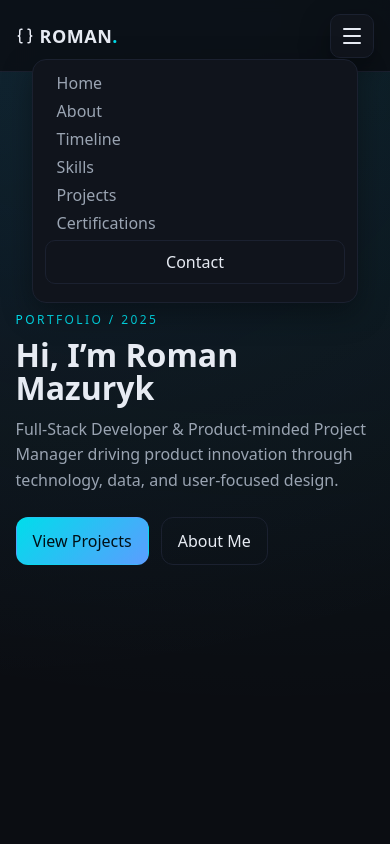
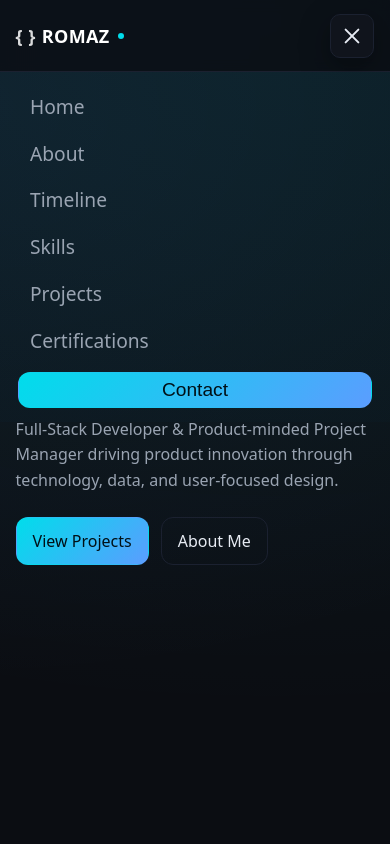
Before and after one commit to romahawk/portfolio-react, a React (Vite) app: page / in a window 390 px wide. Both pictures are taken after a click on the button "Toggle navigation". Shown: the top 844 px of the page. Built offline with nearby package versions, Linux system fonts and the light colour scheme.

Commit message:
fixed mobile navigation

```diff
--- a/src/assets/css/main.css
+++ b/src/assets/css/main.css
@@ -56,32 +56,74 @@ main { padding-top: 72px; }
   gap: 16px;
 }
 
+/* logo stays as you had it */
 .nav__logo {
+  display: flex;
+  align-items: center;
+  gap: 6px;
   font-weight: 800;
-  letter-spacing: 0.5px;
   font-size: 18px;
+  letter-spacing: 0.4px;
+  color: #fff;
 }
-.nav__logo-accent { color: var(--brand); }
+.nav__logo-brace { opacity: .85; }
+.nav__logo-text { text-transform: uppercase; }
+.nav__logo-accent {
+  width: 6px;
+  height: 6px;
+  background: #00ddeb;
+  border-radius: 999px;
+  display: inline-block;
+  margin-left: 2px;
+}
 
-/* Hamburger */
+/* ==== Hamburger (hidden by default) ==== */
 .nav__toggle {
-  display: none;
-  width: 44px; height: 44px;
+  display: none;              /* <— hide on desktop */
+  position: relative;
+  width: 44px;
+  height: 44px;
   border: 1px solid var(--border);
   border-radius: 10px;
   background: var(--panel);
   box-shadow: var(--shadow);
-}
-.nav__toggle-bar {
-  display: block; width: 18px; height: 2px; margin: 5px auto;
-  background: var(--text);
-  border-radius: 2px;
+  cursor: pointer;
 }
 
-/* Links */
+.nav__toggle-bar {
+  position: absolute;
+  left: 50%;
+  width: 20px;
+  height: 2px;
+  background: var(--text);
+  border-radius: 999px;
+  transform: translateX(-50%);
+  transition: transform .25s ease, opacity .25s ease;
+}
+.nav__toggle-bar:nth-child(1) { top: 13px; }
+.nav__toggle-bar:nth-child(2) { top: 20px; }
+.nav__toggle-bar:nth-child(3) { top: 27px; }
+
+/* X state */
+.nav__toggle.x .nav__toggle-bar:nth-child(1) {
+  top: 50%;
+  transform: translate(-50%, -50%) rotate(45deg);
+}
+.nav__toggle.x .nav__toggle-bar:nth-child(2) {
+  opacity: 0;
+}
+.nav__toggle.x .nav__toggle-bar:nth-child(3) {
+  top: 50%;
+  transform: translate(-50%, -50%) rotate(-45deg);
+}
+
+/* desktop links */
 .nav__list {
-  list-style: none; margin: 0; padding: 0;
-  display: flex; gap: 18px;
+  list-style: none;
+  margin: 0;
+  padding: 0;
+  display: flex;
+  gap: 18px;
 }
 .nav__link {
   padding: 10px 12px;
@@ -93,50 +135,67 @@ main { padding-top: 72px; }
 .nav__link:active { transform: translateY(1px); }
 .nav__cta { color: var(--text); border: 1px solid var(--border); }
 
-/* Mobile nav */
+/* ===== MOBILE ===== */
 @media (max-width: 800px) {
   .nav {
     grid-template-columns: auto 1fr;
     position: relative;
   }
+
   .nav__toggle {
-    display: inline-block;
+    display: inline-block;    /* <— show only on mobile */
     justify-self: end;
   }
+
+  /* turn desktop row into sliding panel */
   .nav__list {
-    position: absolute;          /* ⬅ float it under the bar */
-    top: calc(100% + 1px);
-    left: 16px;
-    right: 16px;                 /* ⬅ now it will stretch nicely */
+    position: fixed;
+    top: 72px;
+    left: 0;
+    width: 100%;
+    height: calc(50vh - 72px);
+    background: radial-gradient(1200px 800px at 70% -10%, rgba(0,221,235,0.08), transparent),
+                radial-gradient(900px 600px at -10% 10%, rgba(91,157,255,0.08), transparent),
+                var(--bg);
+    display: flex;
     flex-direction: column;
-    padding: 12px 12px 18px;
-    gap: 6px;
-    background: var(--panel);
-    border: 1px solid var(--border);
-    border-radius: 14px;
-    transform: translateY(-8px);
+    gap: 16px;
+    padding: 20px 18px 28px;
+    overflow-y: auto;
+    z-index: 40;
+    transform: translateX(100%);
     opacity: 0;
     pointer-events: none;
-    transition: opacity .18s ease, transform .18s ease;
-    box-shadow: var(--shadow);
+    transition: transform .2s ease-out, opacity .2s ease-out;
   }
 
   .nav__list--open {
-    transform: translateY(0);
+    transform: translateX(0);
     opacity: 1;
     pointer-events: auto;
   }
 
   .nav__link {
     width: 100%;
+    padding: 16px 12px;
+    font-size: 1.2rem;
+    line-height: 1.6;
+    border-radius: 0;
   }
 
   .nav__cta {
-    display: block;
+    margin-top: auto;
+    width: 100%;
     text-align: center;
-    border-radius: 10px;
+    padding: 6px 24px;
+    font-size: 1.2rem;
+    background: #8f93941c;
+    color: #fff;
+    border-radius: 12px;
+    border: 1px solid #15a8a865;
   }
 }
+
 
 /* -------- Hero -------- */
 .hero {
--- a/src/components/Navbar.jsx
+++ b/src/components/Navbar.jsx
@@ -1,43 +1,48 @@
-import React, { useState } from "react";
-import { Braces } from "lucide-react";
+import { useState } from "react";
 
+export default function Navbar() {
+  const [isOpen, setIsOpen] = useState(false);
 
-const Navbar = () => {
-  const [open, setOpen] = useState(false);
-  const toggle = () => setOpen((v) => !v);
-  const close = () => setOpen(false);
+  const toggleNav = () => setIsOpen((prev) => !prev);
 
   return (
     <header className="site-header">
       <nav className="nav container">
-        <a href="#home" className="nav__logo" onClick={close}>
-          <Braces size={18} className="icon mr-1" />
-          ROMAN<span className="nav__logo-accent">.</span>
-        </a>
+        {/* logo */}
+        <div className="nav__logo">
+          <span className="nav__logo-brace">{'{ }'}</span>
+          <span className="nav__logo-text">ROMAZ</span>
+          <span className="nav__logo-accent"></span>
+        </div>
 
+        {/* mobile toggle */}
         <button
-          className="nav__toggle"
-          aria-label="Toggle menu"
-          aria-expanded={open}
-          onClick={toggle}
+          className={`nav__toggle ${isOpen ? "x" : ""}`}
+          onClick={toggleNav}
+          aria-label="Toggle navigation"
         >
-          <span className="nav__toggle-bar" />
-          <span className="nav__toggle-bar" />
-          <span className="nav__toggle-bar" />
+          <span className="nav__toggle-bar"></span>
+          <span className="nav__toggle-bar"></span>
+          <span className="nav__toggle-bar"></span>
         </button>
 
-        <ul className={`nav__list ${open ? "nav__list--open" : ""}`}>
-          <li className="nav__item"><a href="#home" className="nav__link" onClick={close}>Home</a></li>
-          <li className="nav__item"><a href="#about" className="nav__link" onClick={close}>About</a></li>
-          <li className="nav__item"><a href="#timeline" className="nav__link" onClick={close}>Timeline</a></li>
-          <li className="nav__item"><a href="#skills" className="nav__link" onClick={close}>Skills</a></li>
-          <li className="nav__item"><a href="#projects" className="nav__link" onClick={close}>Projects</a></li>
-          <li className="nav__item"><a href="#certifications" className="nav__link" onClick={close}>Certifications</a></li>
-          <li className="nav__item"><a href="#contact" className="nav__link nav__cta" onClick={close}>Contact</a></li>
+        {/* links */}
+        <ul className={`nav__list ${isOpen ? "nav__list--open" : ""}`}>
+          <li><a href="#home" className="nav__link" onClick={() => setIsOpen(false)}>Home</a></li>
+          <li><a href="#about" className="nav__link" onClick={() => setIsOpen(false)}>About</a></li>
+          <li><a href="#timeline" className="nav__link" onClick={() => setIsOpen(false)}>Timeline</a></li>
+          <li><a href="#skills" className="nav__link" onClick={() => setIsOpen(false)}>Skills</a></li>
+          <li><a href="#projects" className="nav__link" onClick={() => setIsOpen(false)}>Projects</a></li>
+          <li><a href="#certs" className="nav__link" onClick={() => setIsOpen(false)}>Certifications</a></li>
+
+          <button
+            className="nav__cta btn--primary"
+            onClick={() => setIsOpen(false)}
+          >
+            Contact
+          </button>
         </ul>
       </nav>
     </header>
   );
-};
-
-export default Navbar;
+}
```
